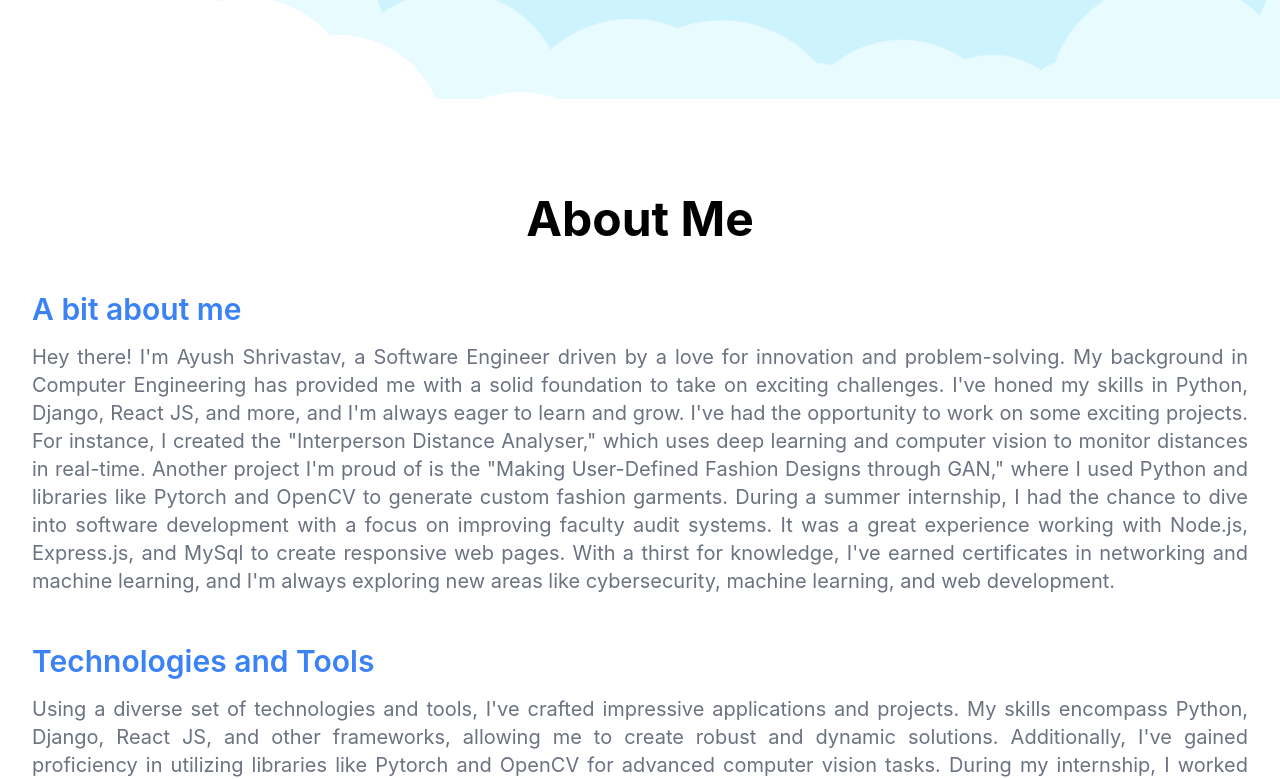
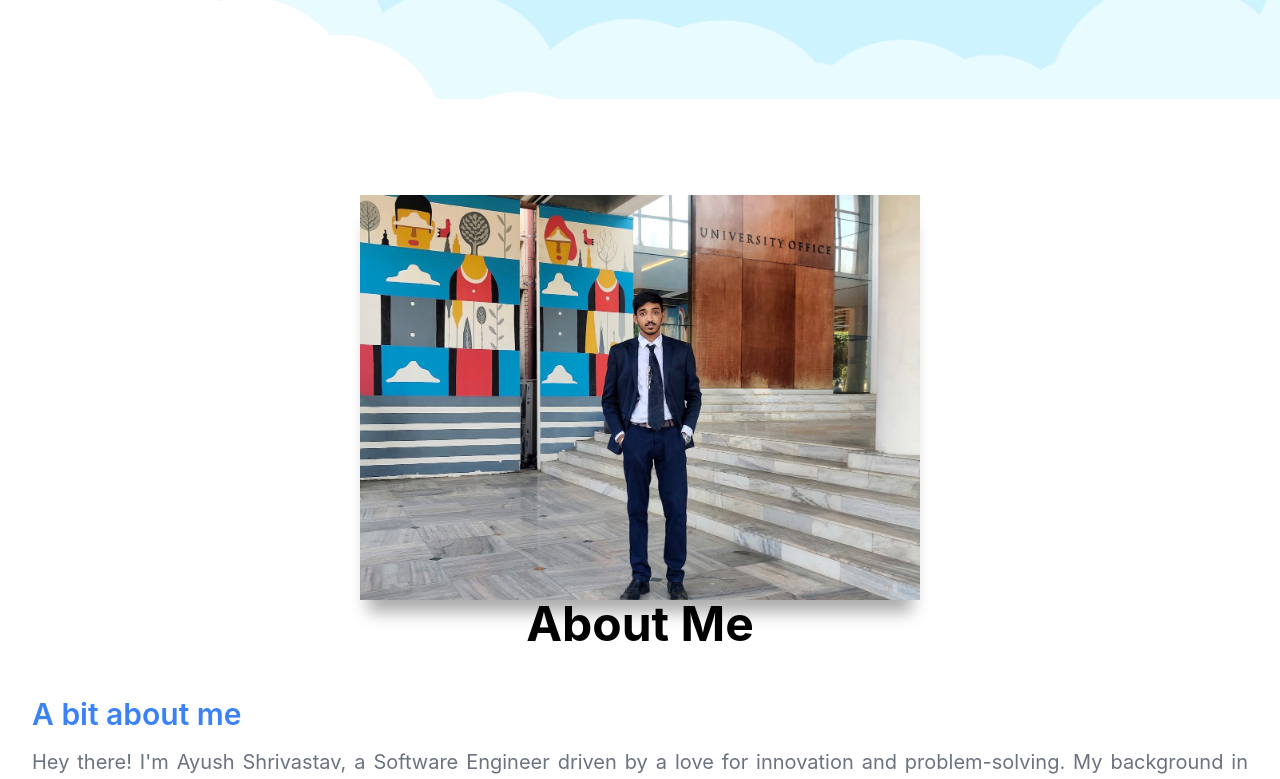
Before and after one commit to AayushShrivastav29/ayush_portfolio, a React (Create React App) app: page / in a window 1280 px wide. Shown: the part 701-1480 px from the top of the page. Built offline with nearby package versions, Linux system fonts and the light colour scheme.

Commit message:
added hoverd profile effect

```diff
--- /dev/null
+++ b/src/components/ProfilePicture.jsx
@@ -0,0 +1,54 @@
+import React, { useState } from "react";
+import profilePic from "../assets/Ayush portfolio image.jpeg"
+const ProfilePicture = () => {
+  const [isHovered, setIsHovered] = useState(false);
+
+  const handleMouseEnter = () => {
+    setIsHovered(true);
+  };
+
+  const handleMouseLeave = () => {
+    setIsHovered(false);
+  };
+
+  const hoverStyles = {
+    width: "70vmin",
+    height: "calc(90vmin * 9 / 16)",
+    margin: "auto",
+    overflow: "hidden",
+    boxShadow: "0 1.25em 1em -0.5em #0005",
+  };
+
+  const imageStyles = {
+    width: "100%",
+    height: "100%",
+    objectFit: "center",
+    objectPosition: "0% 50%",
+    transition: "transform 1s",
+    transform: isHovered ? "translateX(-3%)" : "none",
+    transitionDuration: isHovered ? "5s" : "1s",
+  };
+
+  return (
+    <div
+      className="c"
+      style={hoverStyles}
+      onMouseEnter={handleMouseEnter}
+      onMouseLeave={handleMouseLeave}
+    >
+      <div className="i">
+        <img
+          src={profilePic}
+          alt="Profile"
+          className="img"
+          style={imageStyles}
+        />
+      </div>
+      <div className="s1"></div>
+      <div className="s2"></div>
+      <div className="s3"></div>
+    </div>
+  );
+};
+
+export default ProfilePicture;
--- a/src/index.css
+++ b/src/index.css
@@ -34,3 +34,14 @@ code {
   background-color: white;
   border-radius: 40px;
 }
+
+
+/* CSS for 3D advanced hover effect */
+.profile-picture {
+  transition: transform 0.3s ease-out;
+}
+
+.profile-picture:hover {
+  transform: rotateY(20deg) scale(1.2);
+  box-shadow: 0 5px 20px rgba(0, 0, 0, 0.3);
+}
--- a/src/views/About.jsx
+++ b/src/views/About.jsx
@@ -1,14 +1,24 @@
-import React, { useContext } from "react";
+import React, { useContext,} from "react";
 import { techStack } from "../constants";
 import { ThemeContext } from "../themeProvider";
 import { motion } from "framer-motion";
+import ProfilePicture from "../components/ProfilePicture";
 
 const About = () => {
   const theme = useContext(ThemeContext);
   const darkMode = theme.state.darkMode;
+
+
+
+
+
+
   return (
-    <div id="about" className={darkMode === true ? "bg-white" : "bg-gray-900"}>
+    <div id="about"  className={darkMode === true ? "bg-white" : "bg-gray-900"}>
       <div className="max-w-7xl mx-auto x-4 sm:px-6 lg:px-8 px-4 md:mt-0 pt-24 pb-12">
+     {/* Display the ProfilePicture component in place of the profile picture */}
+     <ProfilePicture />
+
         <h2
           className={
             darkMode
@@ -20,6 +30,7 @@ const About = () => {
         </h2>
         <div>
           <motion.div>
+
             <h4 className="mt-12 text-3xl font-semibold text-blue-500">
               A bit about me
             </h4>
--- a/src/views/Home.jsx
+++ b/src/views/Home.jsx
@@ -52,8 +52,7 @@ const Home = () => {
                   : "mt-3 text-base text-white sm:mt-5 sm:text-lg sm:max-w-xl sm:mx-auto md:mt-5 md:text-xl lg:mx-0"
               }
             >
-              I am a Software Engineer. I am currently Student at
-              Ramrao Adik Institute Of Technology
+              I am a computer engineering graduate from Ramrao Adik Institute Of Technology, driven by a passion for software development and innovation.
             </p>
             <div className="flex md:justify-start ">
               {contactLinks.map((el) => (
```
Also changed, not shown: src/assets/Ayush portfolio image.jpeg (added).
